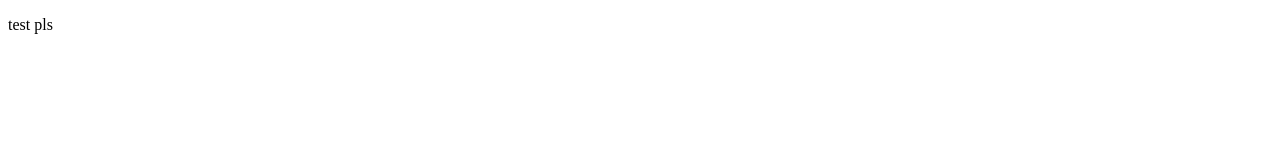
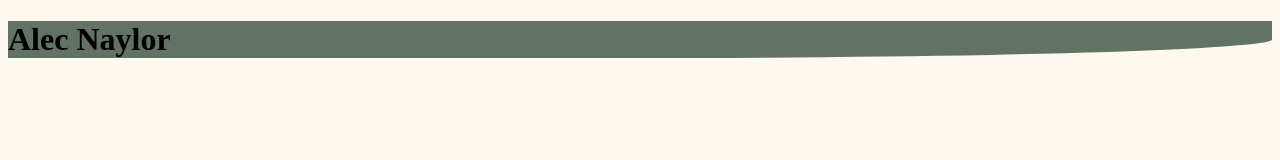
Before and after one commit to alecnaylor25/alecnaylor25.github.io, a plain HTML site: page index.html in a window 1280 px wide. Drawn offline with Linux system fonts and the light colour scheme.

Commit message:
Stylesheet add
Added stylesheet

```diff
--- a/index.html
+++ b/index.html
@@ -1,6 +1,9 @@
 <!DOCTYPE html>
 <html>
+<link rel="stylesheet" href="style.css">
     <body>
-        <p> test pls </p>
+        <div class="headerdiv">
+        <h1>Alec Naylor</h1>
+        </div>
     </body>
 </html>
--- /dev/null
+++ b/style.css
@@ -0,0 +1,7 @@
+body {
+    background-color: #FEF9EF;
+}
+.headerdiv {
+    background-color: #627264;
+    border-radius: 0 0 50% 0;
+}
```
